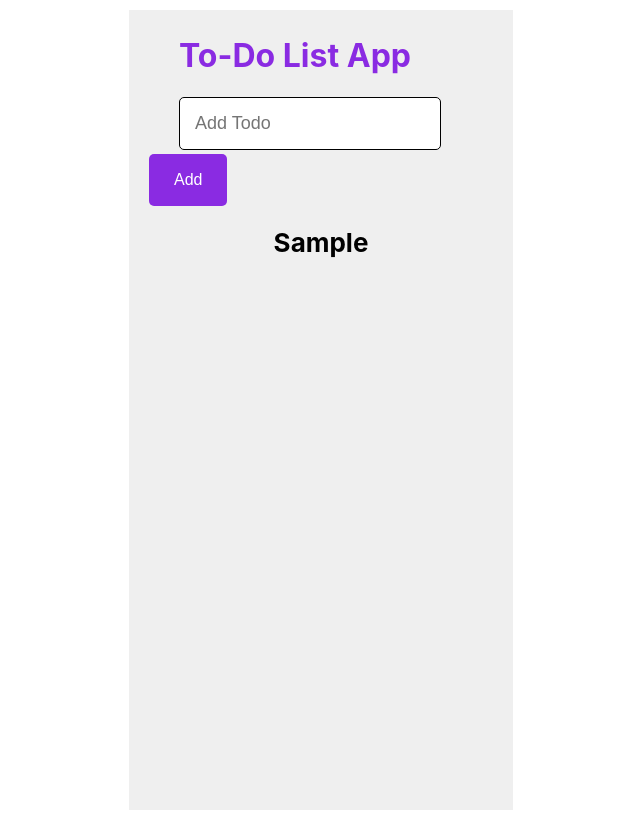
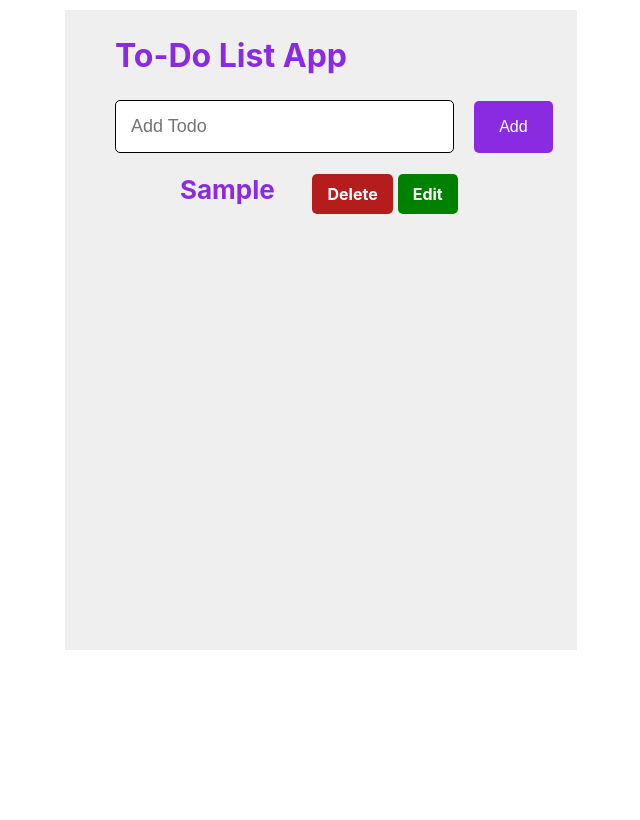
Before and after one commit to rajputDk/todo-App, a React (Create React App) app: page / in a window 1280 px wide. Both pictures are taken after typing "Sample" into the empty fields and a click on the button "Add". Shown: the whole page, without its empty margins (319-959 px from the left). Built offline with nearby package versions, Linux system fonts and the light colour scheme.

Commit message:
todo-delete-complete

```diff
--- a/src/App.css
+++ b/src/App.css
@@ -1,9 +1,24 @@
 
 .container{
   margin: 10px auto;
-  width: 30%;
-  height: 100vh;
+  width: 40%;
+   height: 80vh;
   background-color: #eeee;
+}
+h1{
+  padding-left: 50px;
+  color:  blueviolet;
+}
+.container2{
+  width: 80%;
+ height: 50vh;
+ margin: 10px 40px;
+
+
+}
+.container3{
+ width: 30%;
+
 }
 #input{
  margin-left: 50px;
@@ -14,8 +29,7 @@
   border-radius: 5px;
 }
 .heading{
-   margin-left: 50px;
-   color: blueviolet;
+  text-align: left;
    padding-top: 5px;
 }
 .btn1 {
@@ -31,7 +45,36 @@
   margin-left: 20px;
   border-radius: 5px;
 }
+
+.btn3{
+   float: right;
+  background-color:green;
+  border: none;
+  color: white;
+  padding: 10px 15px;
+  text-align: center;
+  text-decoration: none;
+  display: inline-block;
+  font-size: 16px;
+  margin-left: 5px;
+  border-radius: 5px;
+}
+.btn2{
+  float: right;
+  background-color:#b51c1c;
+  border: none;
+  color: white;
+  padding: 10px 15px;
+  text-align: center;
+  text-decoration: none;
+  display: inline-block;
+  font-size: 16px;
+  border-radius: 5px;
+}
 .head{
-  text-align: center;
+  margin: 10px 10px ;
   font-size: small;
+  padding-left: 15px;
+  border: 1px slid hotpink;
+  width: 80%;
 }
--- a/src/App.js
+++ b/src/App.js
@@ -12,6 +12,11 @@ function App() {
     setUsers([...users,user]);
     setName("")
   };
+  function removeList(id){
+    const newList=[...users];
+    newList.splice(id,1)
+    setUsers(newList)
+  }
   return (
 
   <div>
@@ -21,16 +26,24 @@ function App() {
       </div>
          <input type="text" id="input" placeholder="Add Todo" value={name} onChange={(e)=>setName(e.target.value)} />
           <button className="btn1" onClick={addUser}>Add</button>
+         <div className="container2">
+
 
           <h1 className="head">
+            <div container3>
             {
-              users.map(user=>{
+              users.map((user,i)=>{
+
                 return(
-                  <h1>{user.name}</h1>
+
+                  <h1 key={i}>{user.name}<span className="btn3">Edit</span><span className="btn2" onClick={()=>removeList(i)}>Delete</span></h1>
                 )
               })
+
             }
+            </div>
             </h1>
+            </div>
       </div>
     </div>
   )
```
